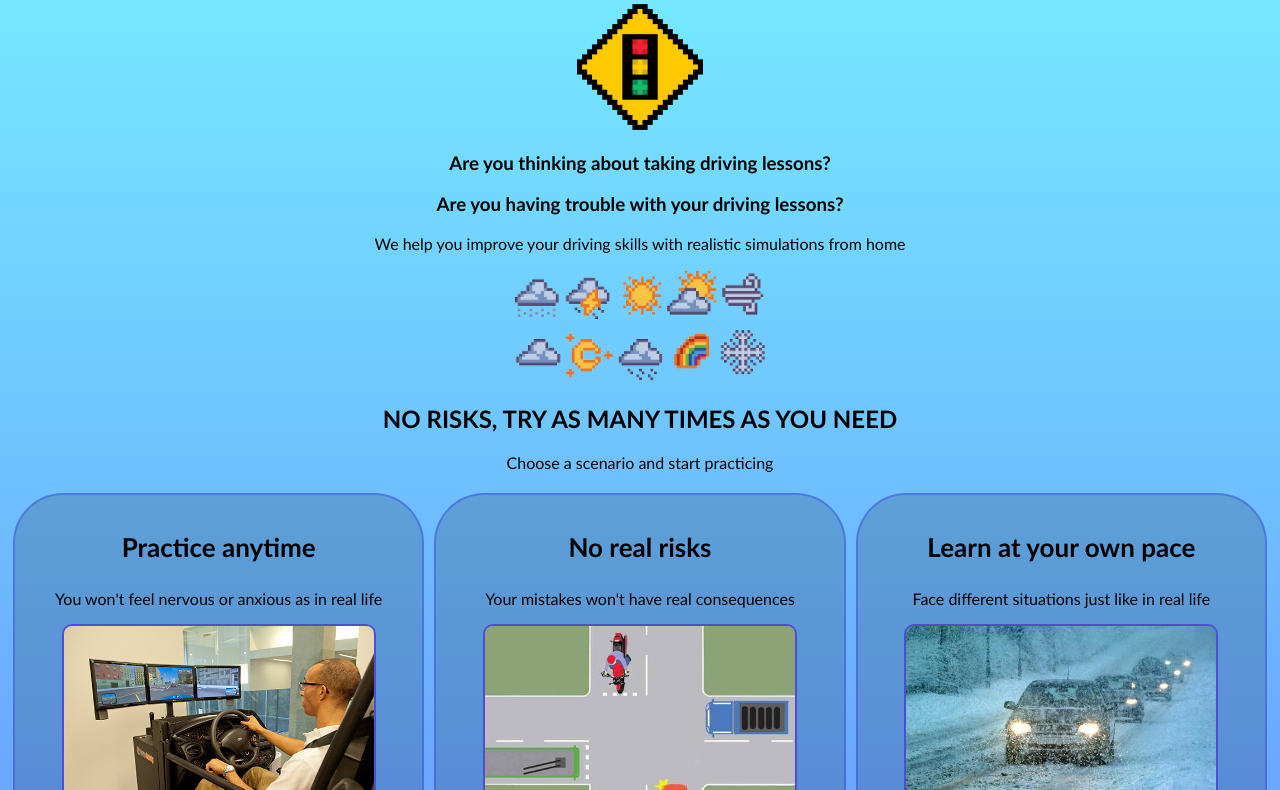
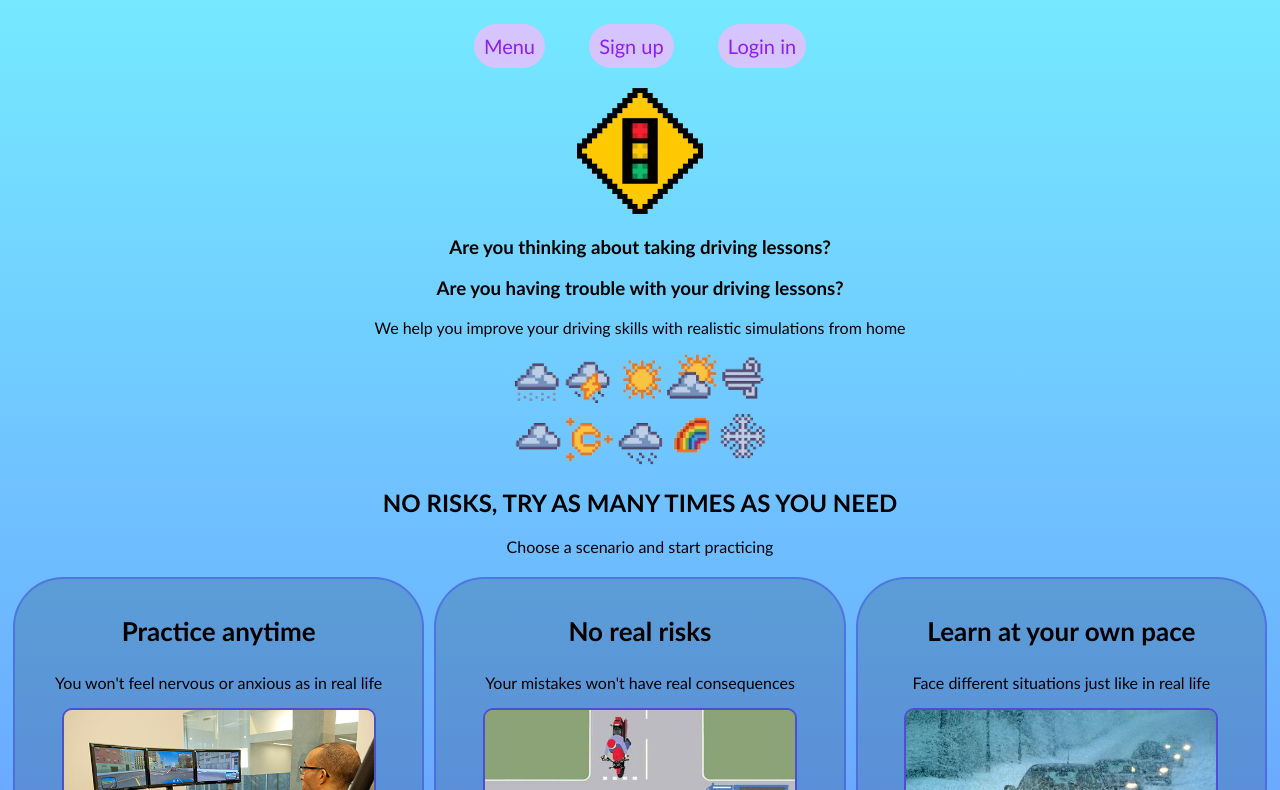
Before and after one commit to SergioPoves-daw/DriveCar, a plain HTML site: page index.html in a window 1280 px wide. Shown: the part 276-1066 px from the top of the page. Drawn offline with Linux system fonts and the light colour scheme.

Commit message:
Add files via upload

```diff
--- a/index.html
+++ b/index.html
@@ -13,6 +13,12 @@
             <img src="img/steeringWheel.png" id="steeringWheel">
             <img src="img/carGear.png" id="carGear">
         </header>
+
+        <nav>
+            <a href="">Menu</a>
+            <a href="">Sign up</a>
+            <a href="">Login in</a>
+        </nav>
 
         <img src="img/trafficLights.png" width="10%" style="margin: 0;">
 
--- a/style.css
+++ b/style.css
@@ -2,6 +2,19 @@ body {
     background: linear-gradient(to bottom, rgb(121, 255, 255), rgb(94, 94, 255));
     text-align: center;
     font-family: 'Gill Sans', 'Gill Sans MT', Calibri, 'Trebuchet MS', sans-serif;
+}
+
+nav a {
+    display: inline-block;
+    background-color: rgb(214, 196, 255);
+    color: rgb(140, 31, 243);
+    padding: 10px;
+    border-radius: 50px;
+    text-decoration: none;
+    font-size: 20px;
+    margin: 20px;
+    top: 0;
+    position: sticky;
 }
 
 article {
```
